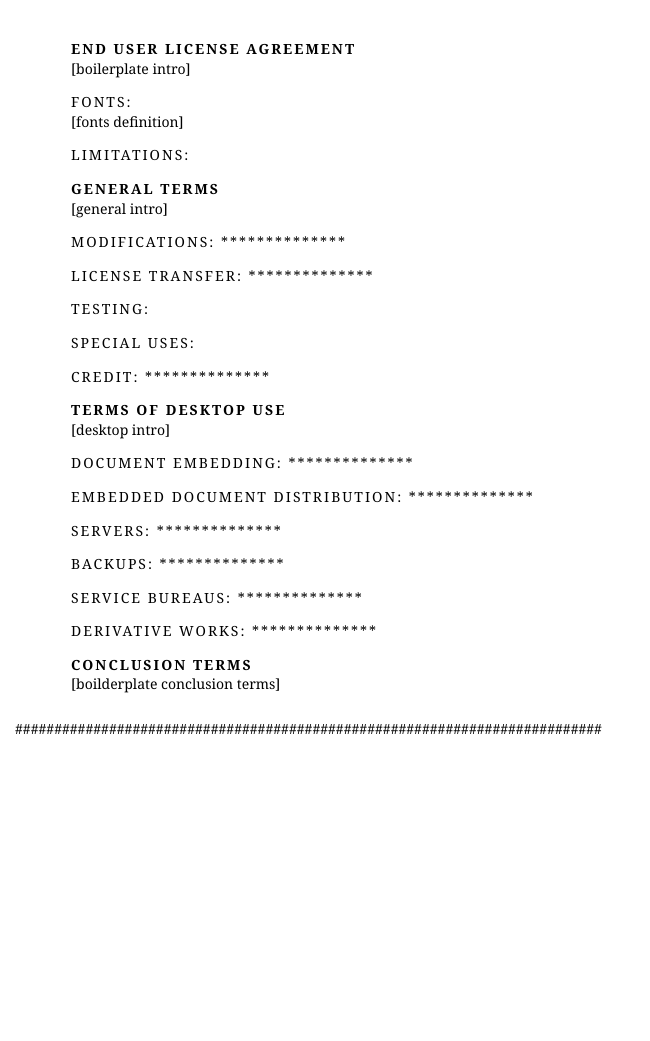
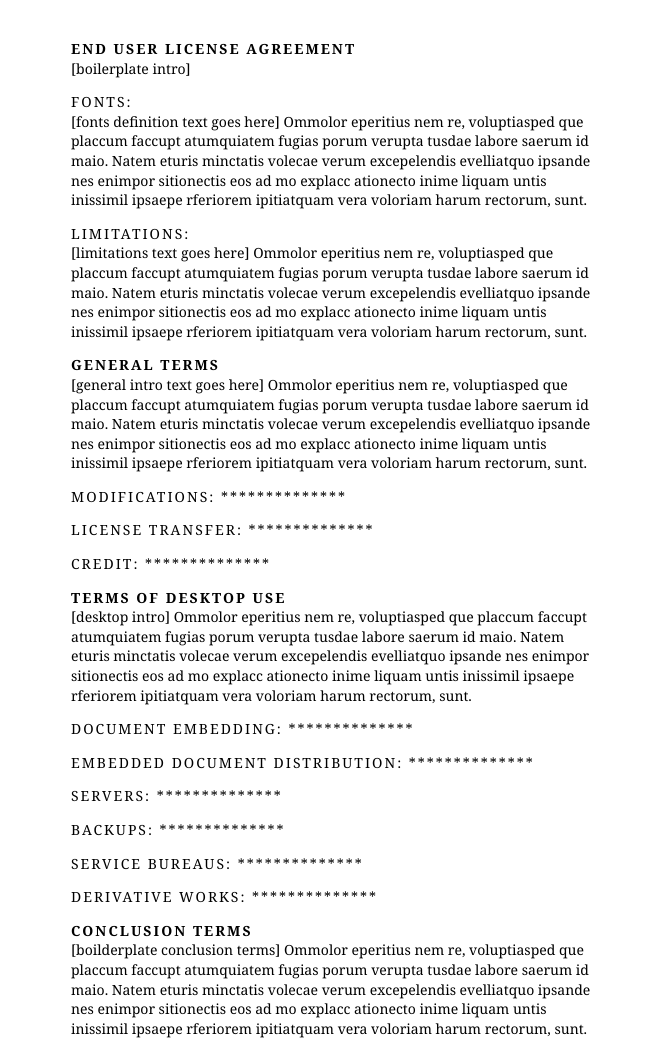
Before and after one commit to cjdunn/eula-builder, a plain HTML site: page index.html in a window 1280 px wide. Shown: the part 385-1426 px from the top of the page, without its empty margins (0-650 px from the left). Drawn offline with nearby package versions, Linux system fonts and the light colour scheme; a script that the page names is missing.

Commit message:
filled in more placeholder text and discalimer

```diff
--- a/index.html
+++ b/index.html
@@ -359,19 +359,19 @@ Derivative Works:
 
 </div>
 
-
+<h3 class="section-title">Fonts: </h3>
 <div id="fonts-definition">
 
-<h3 class="section-title">Fonts: </h3>
 
-[fonts definition]
+
+
+[fonts definition text goes here] Ommolor eperitius nem re, voluptiasped que placcum faccupt atumquiatem fugias porum verupta tusdae labore saerum id maio. Natem eturis minctatis volecae verum excepelendis evelliatquo ipsande nes enimpor sitionectis eos ad mo explacc ationecto inime liquam untis inissimil ipsaepe rferiorem ipitiatquam vera voloriam harum rectorum, sunt.
 
 </div>
 
+<h3 class="section-title"> Limitations: </h3>
 <div id="limitations">
-
-<h3 class="section-title"> Limitations: </h3>
-
+[limitations text goes here] Ommolor eperitius nem re, voluptiasped que placcum faccupt atumquiatem fugias porum verupta tusdae labore saerum id maio. Natem eturis minctatis volecae verum excepelendis evelliatquo ipsande nes enimpor sitionectis eos ad mo explacc ationecto inime liquam untis inissimil ipsaepe rferiorem ipitiatquam vera voloriam harum rectorum, sunt.
 
 </div>
 
@@ -382,7 +382,7 @@ Derivative Works:
 
 <h2>General Terms</h2>
 
-[general intro]
+[general intro text goes here] Ommolor eperitius nem re, voluptiasped que placcum faccupt atumquiatem fugias porum verupta tusdae labore saerum id maio. Natem eturis minctatis volecae verum excepelendis evelliatquo ipsande nes enimpor sitionectis eos ad mo explacc ationecto inime liquam untis inissimil ipsaepe rferiorem ipitiatquam vera voloriam harum rectorum, sunt.
 
 
 <h3 class="section-title">Modifications: **************</h3>
@@ -395,20 +395,6 @@ Derivative Works:
 
 
 
-
-
-<!---->
-<h3 class="section-title">
-Testing: </h3>
-<div>
-
-</div>
-
-<h3 class="section-title">
-Special Uses: </h3>
-<div>
-
-</div>
 
 <h3 class="section-title">Credit: **************</h3>
 <div section="credit"></div>
@@ -426,7 +412,7 @@ Special Uses: </h3>
 
 <h2>Terms of Desktop Use</h2>
 
-[desktop intro]
+[desktop intro] Ommolor eperitius nem re, voluptiasped que placcum faccupt atumquiatem fugias porum verupta tusdae labore saerum id maio. Natem eturis minctatis volecae verum excepelendis evelliatquo ipsande nes enimpor sitionectis eos ad mo explacc ationecto inime liquam untis inissimil ipsaepe rferiorem ipitiatquam vera voloriam harum rectorum, sunt.
 
 
 
@@ -469,7 +455,7 @@ Special Uses: </h3>
 
 <h2 class="section-title">Conclusion Terms</h2>
 
-[boilderplate conclusion terms]
+[boilderplate conclusion terms] Ommolor eperitius nem re, voluptiasped que placcum faccupt atumquiatem fugias porum verupta tusdae labore saerum id maio. Natem eturis minctatis volecae verum excepelendis evelliatquo ipsande nes enimpor sitionectis eos ad mo explacc ationecto inime liquam untis inissimil ipsaepe rferiorem ipitiatquam vera voloriam harum rectorum, sunt.
 
 </div>
 
@@ -479,7 +465,10 @@ Special Uses: </h3>
 <div id = 'eula-bottom' class='border'>
 ###########################################################################</div>
 
+<p>
+Discalimer: The EULA builder and the supporting materials are available for informational purposes only and are NOT for the purpose of providing legal advice. You should contact a lawyer if you want to get advice with respect to any particular aspect of the EULA builder or if you want to implement it.
 
+</p>
 
 
 
```
